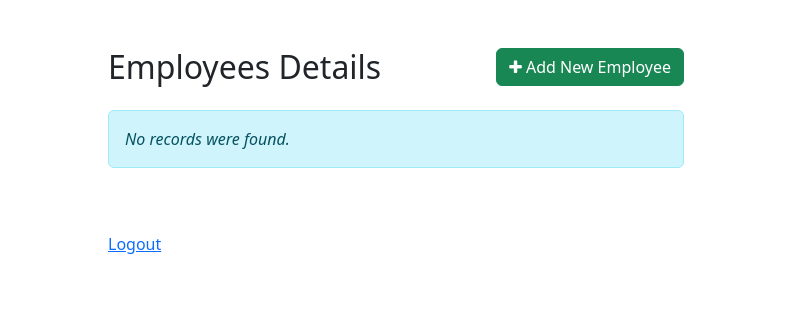
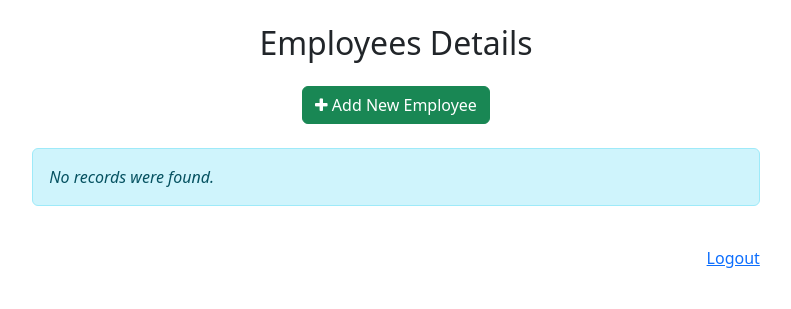
Before and after one commit to jrafaelg/sd_login, a PHP site: page / in a window 1280 px wide. Shown: the top 309 px of the page, without its empty margins (244-1035 px from the left). Run offline with PHP 8.4, Linux system fonts and the light colour scheme; the visitor is signed in with stand-in values (Sample User, id 1).

Commit message:
correção do css no index.php

```diff
--- a/index.php
+++ b/index.php
@@ -36,14 +36,28 @@ checkOTP();
     </script>
 </head>
 <body>
-<div class="wrapper">
-    <div class="container-fluid">
+<div class="container">
+    <div class="row justify-content-center">
+        <div class="col-12 col-sm-10">
+            <div class="card-body p-5 p-md-4 p-xl-12">
+
+                <div class="text-center mb-3">
+                    <h2 class="fw-normal text-center  mb-4">Employees Details</h2>
+
+                </div>
                 <div class="row">
-            <div class="col-md-12">
-                <div class="mt-5 mb-3 clearfix">
-                    <h2 class="pull-left">Employees Details</h2>
-                    <a href="create.php" class="btn btn-success pull-right"><i class="fa fa-plus"></i> Add New Employee</a>
+                    <div class="d-flex justify-content-center">
+                        <a href="create.php" class="btn btn-success pull-right ">
+                            <i class="fa fa-plus"></i> Add New Employee
+                        </a>
                     </div>
+
+                </div>
+
+                <div class="row justify-content-center mt-4">
+                    <div class="col-12 col-sm-10">
+
+
                         <?php
 
 
@@ -76,9 +90,9 @@ checkOTP();
                                     echo "<td>" . htmlspecialchars($row['address']) . "</td>";
                                     echo "<td>" . htmlspecialchars($row['salary']) . "</td>";
                                     echo "<td>";
-                            echo '<a href="read.php?id=' . $row['id'] . '" class="mr-3" title="View Record" data-toggle="tooltip"><span class="fa fa-eye"></span></a>';
-                            echo '<a href="update.php?id=' . $row['id'] . '" class="mr-3" title="Update Record" data-toggle="tooltip"><span class="fa fa-pencil"></span></a>';
-                            echo '<a href="delete.php?id=' . $row['id'] . '" title="Delete Record" data-toggle="tooltip"><span class="fa fa-trash"></span></a>';
+                                    echo '<a href="read.php?id=' . $row['id'] . '" class="me-2" title="View Record" data-toggle="tooltip"><span class="fa fa-eye"></span></a>';
+                                    echo '<a href="update.php?id=' . $row['id'] . '" class="me-2" title="Update Record" data-toggle="tooltip"><span class="fa fa-pencil"></span></a>';
+                                    echo '<a href="delete.php?id=' . $row['id'] . '" class="me-2" title="Delete Record" data-toggle="tooltip"><span class="fa fa-trash"></span></a>';
                                     echo "</td>";
                                     echo "</tr>";
                                 }
@@ -93,12 +107,15 @@ checkOTP();
                         // destruindo as variáveis do bando de dados
                         disconnectDataBase();
                         ?>
+
                     </div>
                 </div>
-        <div class="row">
-            <div class="col-md-12">
-                <div class="mt-5 mb-3 clearfix">
-                    <p class="pull-left"><a href="logout.php">Logout</a></p>
+                <div class="row justify-content-center mt-4">
+                    <div class="col12 col-md-10">
+                        <div class="clearfix">
+                            <p class="pull-right"><a href="logout.php">Logout</a></p>
+                        </div>
+                    </div>
                 </div>
             </div>
         </div>
```
Lines whose indentation alone changed are shown as unchanged.
